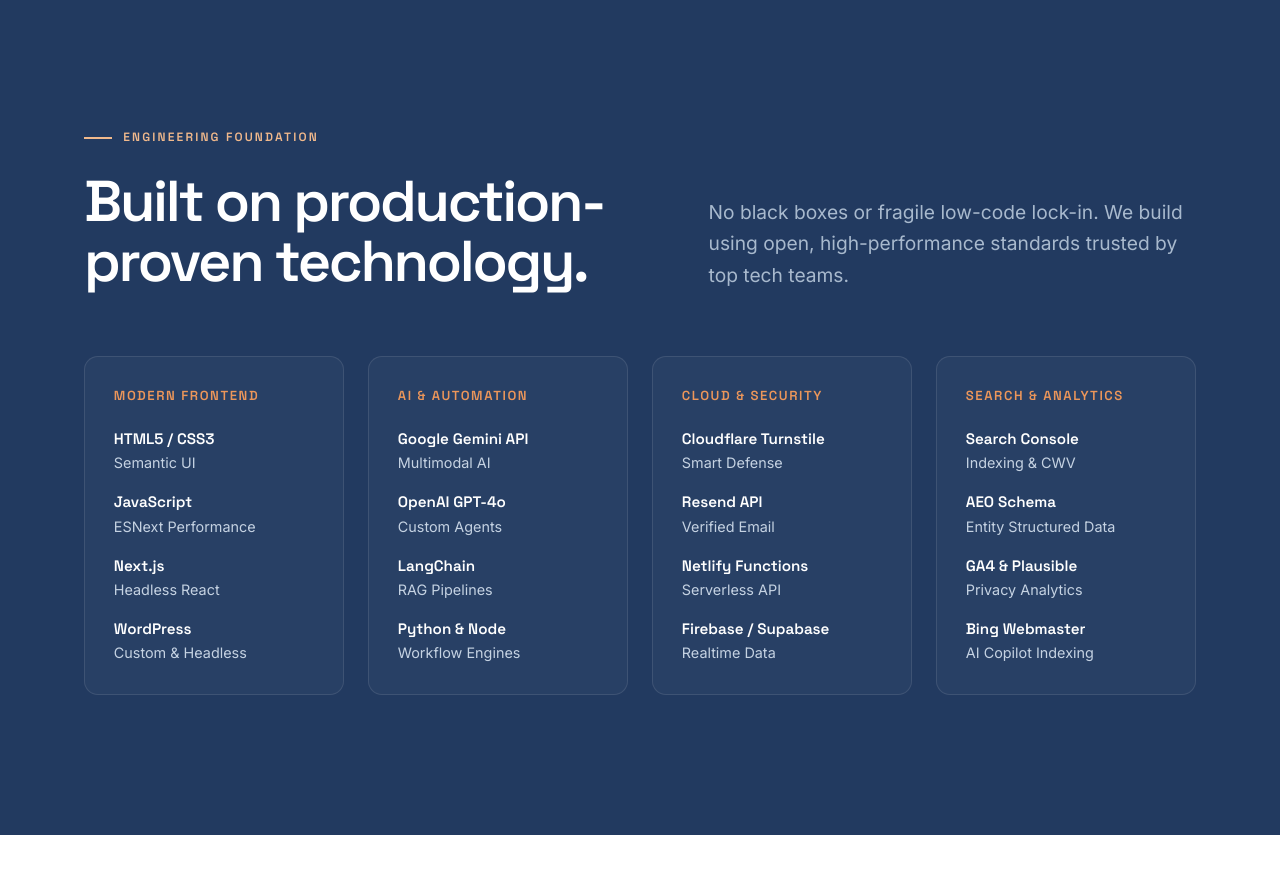
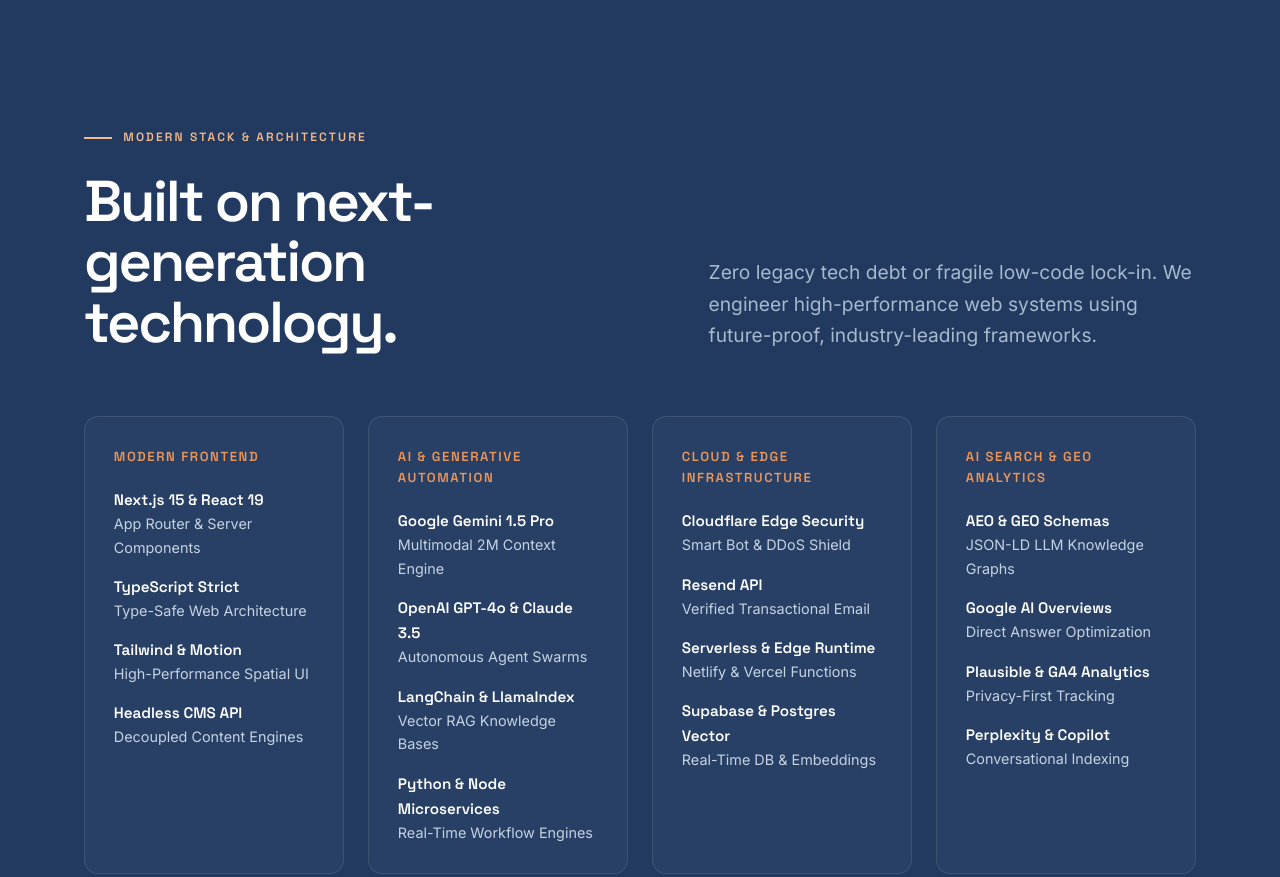
Before and after one commit to oaklandunited/capitol-codesign-site, a website: page index.html in a window 1280 px wide. Shown: the part 6980-7857 px from the top of the page. Drawn offline with Linux system fonts and the light colour scheme.

Commit message:
Modernize Tech Stack grid with cutting-edge next-gen frameworks (Next.js 15, React 19, Gemini 1.5 Pro, Claude 3.5, Supabase Vector)

```diff
--- a/index.html
+++ b/index.html
@@ -1404,47 +1404,47 @@ p{margin:0}
   <div class="wrap">
     <div class="sec-head reveal">
       <div>
-        <div class="eyebrow">Engineering Foundation</div>
-        <h2>Built on production-proven technology.</h2>
-      </div>
-      <p class="lede">No black boxes or fragile low-code lock-in. We build using open, high-performance standards trusted by top tech teams.</p>
+        <div class="eyebrow">Modern Stack &amp; Architecture</div>
+        <h2>Built on next-generation technology.</h2>
+      </div>
+      <p class="lede">Zero legacy tech debt or fragile low-code lock-in. We engineer high-performance web systems using future-proof, industry-leading frameworks.</p>
     </div>
 
     <div class="tech-grid reveal">
       <div class="tech-card">
         <div class="tech-cat">Modern Frontend</div>
         <ul class="tech-list">
-          <li><strong>HTML5 / CSS3</strong> Semantic UI</li>
-          <li><strong>JavaScript</strong> ESNext Performance</li>
-          <li><strong>Next.js</strong> Headless React</li>
-          <li><strong>WordPress</strong> Custom &amp; Headless</li>
+          <li><strong>Next.js 15 &amp; React 19</strong> App Router &amp; Server Components</li>
+          <li><strong>TypeScript Strict</strong> Type-Safe Web Architecture</li>
+          <li><strong>Tailwind &amp; Motion</strong> High-Performance Spatial UI</li>
+          <li><strong>Headless CMS API</strong> Decoupled Content Engines</li>
         </ul>
       </div>
       <div class="tech-card">
-        <div class="tech-cat">AI &amp; Automation</div>
+        <div class="tech-cat">AI &amp; Generative Automation</div>
         <ul class="tech-list">
-          <li><strong>Google Gemini API</strong> Multimodal AI</li>
-          <li><strong>OpenAI GPT-4o</strong> Custom Agents</li>
-          <li><strong>LangChain</strong> RAG Pipelines</li>
-          <li><strong>Python &amp; Node</strong> Workflow Engines</li>
+          <li><strong>Google Gemini 1.5 Pro</strong> Multimodal 2M Context Engine</li>
+          <li><strong>OpenAI GPT-4o &amp; Claude 3.5</strong> Autonomous Agent Swarms</li>
+          <li><strong>LangChain &amp; LlamaIndex</strong> Vector RAG Knowledge Bases</li>
+          <li><strong>Python &amp; Node Microservices</strong> Real-Time Workflow Engines</li>
         </ul>
       </div>
       <div class="tech-card">
-        <div class="tech-cat">Cloud &amp; Security</div>
+        <div class="tech-cat">Cloud &amp; Edge Infrastructure</div>
         <ul class="tech-list">
-          <li><strong>Cloudflare Turnstile</strong> Smart Defense</li>
-          <li><strong>Resend API</strong> Verified Email</li>
-          <li><strong>Netlify Functions</strong> Serverless API</li>
-          <li><strong>Firebase / Supabase</strong> Realtime Data</li>
+          <li><strong>Cloudflare Edge Security</strong> Smart Bot &amp; DDoS Shield</li>
+          <li><strong>Resend API</strong> Verified Transactional Email</li>
+          <li><strong>Serverless &amp; Edge Runtime</strong> Netlify &amp; Vercel Functions</li>
+          <li><strong>Supabase &amp; Postgres Vector</strong> Real-Time DB &amp; Embeddings</li>
         </ul>
       </div>
       <div class="tech-card">
-        <div class="tech-cat">Search &amp; Analytics</div>
+        <div class="tech-cat">AI Search &amp; GEO Analytics</div>
         <ul class="tech-list">
-          <li><strong>Search Console</strong> Indexing &amp; CWV</li>
-          <li><strong>AEO Schema</strong> Entity Structured Data</li>
-          <li><strong>GA4 &amp; Plausible</strong> Privacy Analytics</li>
-          <li><strong>Bing Webmaster</strong> AI Copilot Indexing</li>
+          <li><strong>AEO &amp; GEO Schemas</strong> JSON-LD LLM Knowledge Graphs</li>
+          <li><strong>Google AI Overviews</strong> Direct Answer Optimization</li>
+          <li><strong>Plausible &amp; GA4 Analytics</strong> Privacy-First Tracking</li>
+          <li><strong>Perplexity &amp; Copilot</strong> Conversational Indexing</li>
         </ul>
       </div>
     </div>
```
